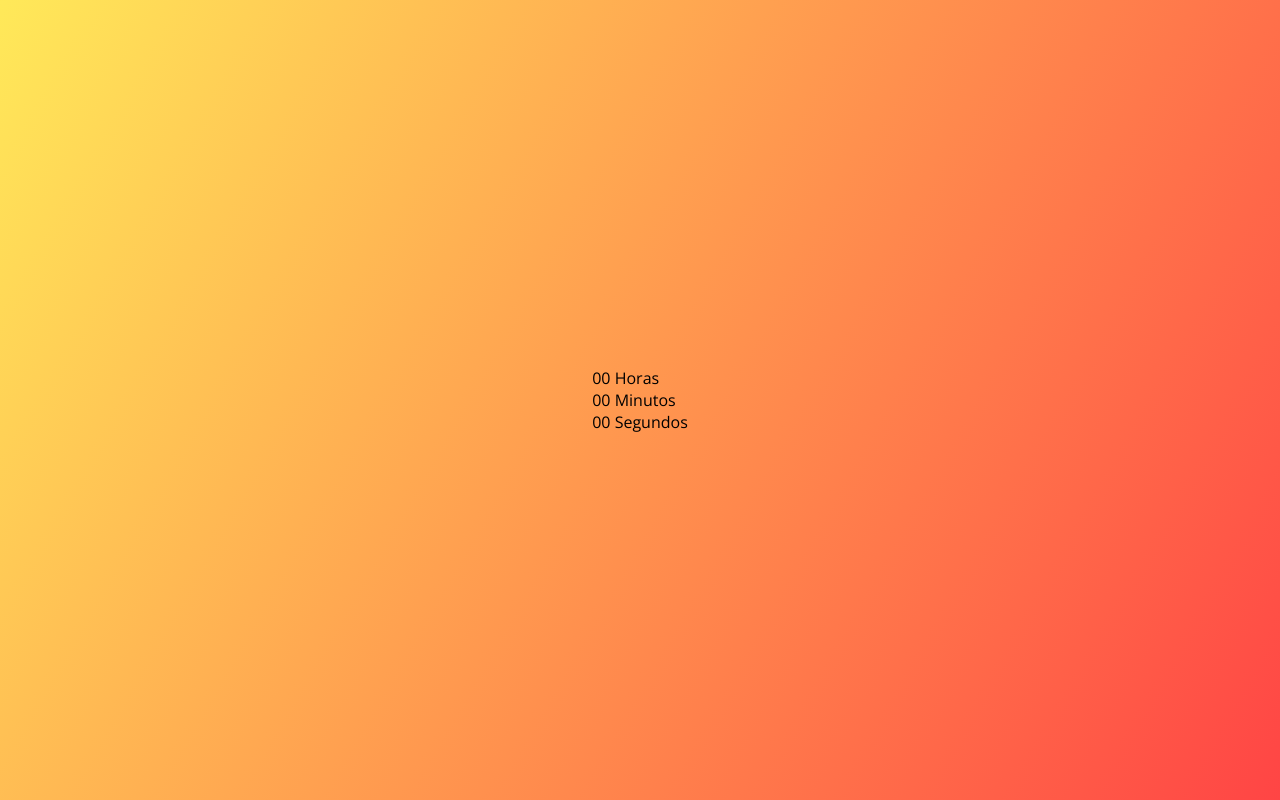
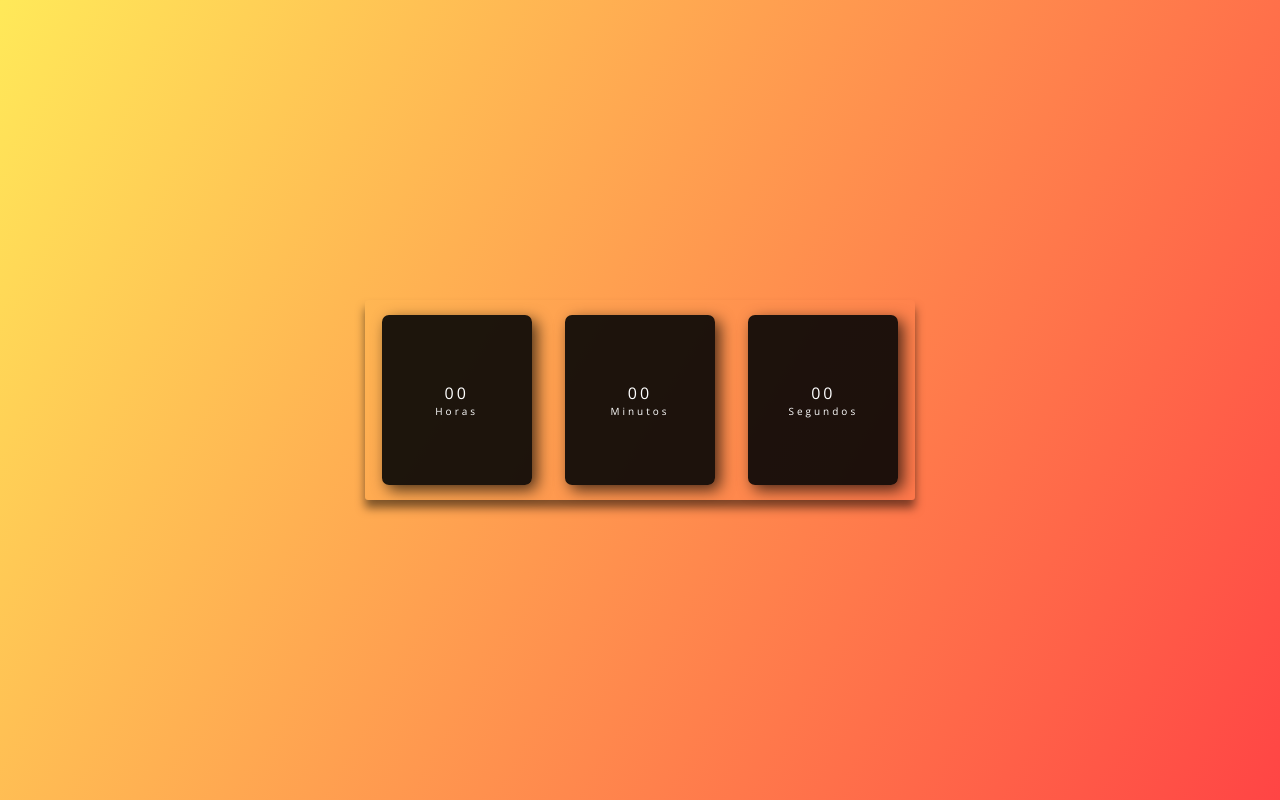
Before and after one commit to Th3PL/relogio-digital, a plain HTML site: page index.html in a window 1280 px wide. Drawn offline with nearby package versions, Linux system fonts and the light colour scheme.

Commit message:
Relogio-digital v2

```diff
--- a/assets/script/script.js
+++ b/assets/script/script.js
@@ -0,0 +1,10 @@
+const horas = document.getElementById('horas');
+const minutos = document.getElementById('minutos');
+const segundos = document.getElementById('segundos');
+
+const relogio = setInterval(function time() {
+    let dateToday = new Date();
+    let hr = dateToday.getHours();
+    let min = dateToday.getMinutes();
+    let s = dateToday.getSeconds();
+})
--- a/assets/styles/styles.css
+++ b/assets/styles/styles.css
@@ -13,3 +13,37 @@ body{
     align-items: center;
     justify-content: center;
 }
+
+.relogio {
+    display: flex;
+    align-items: center;
+    justify-content: space-around;
+    height: 200px;
+    width: 550px;
+    background: transparent;
+    border-radius: 3px;
+    box-shadow: 0px 8px 10px rgba(0, 0, 0, .5);
+}
+
+.relogio div{
+    height: 170px;
+    width: 150px;
+    display: flex;
+    flex-direction: column;
+    align-items: center;
+    justify-content: center;
+    color: #FFFFFF;
+    background: rgba(5, 5, 5, .9);
+    box-shadow: 5px 5px 15px rgba(0, 0, 0, .7);
+    border-radius: 7px;
+    letter-spacing: 3px;
+}
+
+.relogio soan{
+    font-weight: bolder;
+    font-size: 60px;
+}
+
+.relogio span.tempo{
+    font-size: 10px;
+}
--- a/index.html
+++ b/index.html
@@ -22,5 +22,9 @@
             <span class="tempo">Segundos</span>
         </div>
     </div>
+
+
+
+    <script src="./assets/script/script.js"></script>
 </body>
 </html>
```
